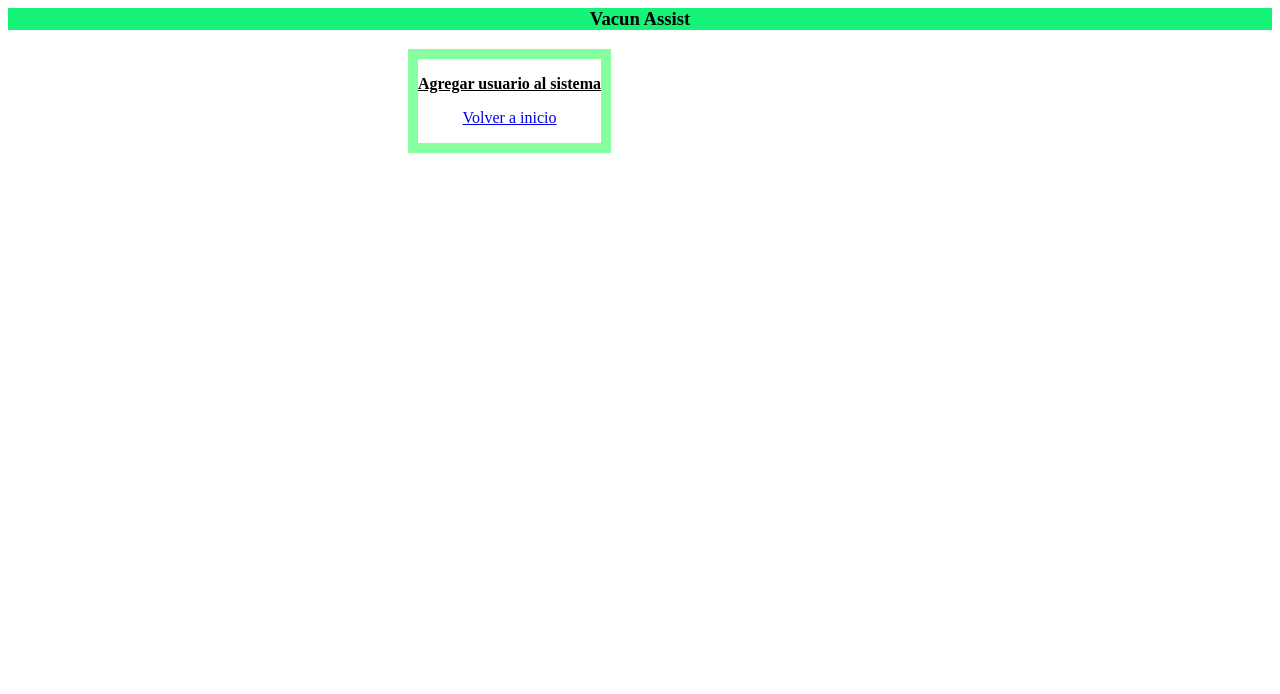
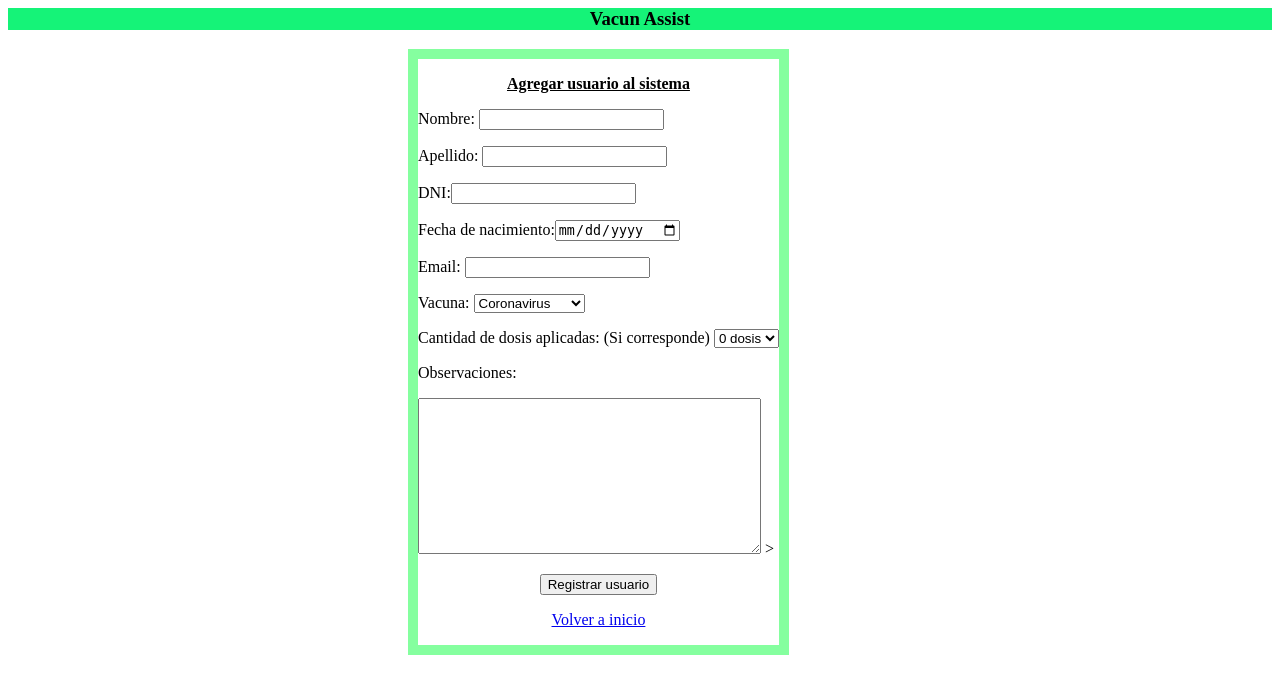
Before and after one commit to manuelMarconi/proyecto_api, a Django app: page /agregar_persona in a window 1280 px wide. Shown: the top 694 px of the page. Run offline with Django 4.2, Linux system fonts and the light colour scheme.

Commit message:
Vacunas y agregar persona - Sofia

```diff
--- a/Vacun_Assist_CMS-main/Vacun_Assist_CMS-main/Vacun_Assist/api_gestion_usuarios/forms.py
+++ b/Vacun_Assist_CMS-main/Vacun_Assist_CMS-main/Vacun_Assist/api_gestion_usuarios/forms.py
@@ -56,4 +56,15 @@ class FormularioGripe(forms.Form):
 
 class FormularioEstadoTurno(forms.Form):
     estado=forms.CharField(max_length=30)
-    observaciones=forms.Textarea()
+    observaciones=forms.Textarea
+
+
+class FormularioRegistroVacunacion(forms.Form):
+    nombre=forms.CharField(max_length=30)
+    apellido=forms.CharField(max_length=30)
+    dni=forms.CharField(max_length=8)
+    fecha_nacimiento=forms.DateField()
+    email=forms.EmailField()
+    vacuna=forms.CharField(max_length=40)
+    nro_dosis=forms.CharField(max_length=10)
+    observaciones=forms.Textarea
--- a/Vacun_Assist_CMS-main/Vacun_Assist_CMS-main/Vacun_Assist/api_gestion_usuarios/templates/gestion_vacunador/agregar_persona.html
+++ b/Vacun_Assist_CMS-main/Vacun_Assist_CMS-main/Vacun_Assist/api_gestion_usuarios/templates/gestion_vacunador/agregar_persona.html
@@ -3,16 +3,72 @@
 {% block content %}
 <html>
     <body>
-        <span style="float: left; border: solid 10px hsl(133, 100%, 76%); margin-left: 400px;text-align: right">
+        <span style="float: left; border: solid 10px hsl(133, 100%, 76%); margin-left: 400px;text-align: left">
             <p style="text-align:center">
                 <u><b> Agregar usuario al sistema </b></u>
             </p>
 
-            <p style="text-align:center">
-                <a href="{% url 'inicio_vac' %}">
-                    Volver a inicio
-                </a>
-            </p>
+            <form action="/agregar_persona" method="POST"> {% csrf_token %}
+                {% if messages %}
+                <ul class="messages">
+                    {% for message in messages %}
+                    <li {% if message.tags %} class="{{ message.tags }}"{% endif %}>
+                        <span style="background-color: rgb(251, 133, 3)">
+                            {{ message }}
+                            </span>
+                    </span>
+                </li>
+                {% endfor %}
+                </ul>
+                {% endif %}
+                <p>
+                    Nombre: <input type="text" name="nombre">
+                </p>
+
+                <p>
+                    Apellido: <input type="text" name="apellido">
+                </p>
+
+                <p>
+                    DNI:<input type="text" name="dni">
+                </p>
+
+                <p>
+                    Fecha de nacimiento:<input type="date" name="fecha_nacimiento">
+                </p>
+
+                <p>
+                    Email: <input type="text" name="email">
+                </p>
+
+                <p> Vacuna:
+                    <select name="vacuna">
+                        <option value="Coronavirus">Coronavirus</option>
+                        <option value="Fiebre Amarilla">Fiebre amarilla</option>
+                        <option value="Gripe">Gripe</option>
+                      </select>
+                    </p>
+
+                <p> Cantidad de dosis aplicadas: (Si corresponde)
+                    <select name="nro_dosis">
+                        <option value="0">0 dosis</option>
+                        <option value="1">1 dosis</option>
+                        <option value="2">2 dosis</option>
+                      </select>
+                    </p>
+
+                <p>  Observaciones: <p> <textarea name="observaciones" rows="10" cols="40"></textarea> </textarea>>  </p> </p>
+
+                <p style="text-align:center">
+                    <input type="submit" value="Registrar usuario">
+                </p>
+
+                <p style="text-align:center">
+                    <a href="{% url 'inicio_vac' %}">
+                        Volver a inicio
+                    </a>
+                </p>
+            </form>
 
         </span>
     </body>
--- a/Vacun_Assist_CMS-main/Vacun_Assist_CMS-main/Vacun_Assist/api_gestion_usuarios/views.py
+++ b/Vacun_Assist_CMS-main/Vacun_Assist_CMS-main/Vacun_Assist/api_gestion_usuarios/views.py
@@ -2,13 +2,14 @@
 from cgitb import html
 from email import message
 import email
+from mmap import PAGESIZE
 import re
 from django.http import HttpRequest, HttpResponse
 from django.shortcuts import render, redirect
 #from django.views.generic import View
 from django.contrib.auth import login, logout, authenticate
 #from django.contrib import messages
-from api_gestion_usuarios.forms import FormularioAutenticacion, FormularioModificar, FormularioRegistro, FormularioCovid, FormularioFiebreA, FormularioGripe, FormularioAutenticacionVacunador, FormularioEstadoTurno
+from api_gestion_usuarios.forms import FormularioAutenticacion, FormularioModificar, FormularioRegistro, FormularioCovid, FormularioFiebreA, FormularioGripe, FormularioAutenticacionVacunador, FormularioEstadoTurno, FormularioRegistroVacunacion
 from api_gestion_usuarios.models import Codigos, Usuario, Turno, Vacunador, HistorialCovid, HistorialFiebreA, HistorialGripe
 import random
 from django.core.mail import send_mail
@@ -250,30 +251,23 @@ def cargar_info_covid(request):
                     if paciente_riesgo == 'si':
                         #Menor de 60, con riesgo
                         #Asigno el turno
-
                         dia_actual=datetime.now()
                         fecha_turno = datetime.date(dia_actual+timedelta(days=random.randint(1,7)))
-
                         hora=random.randint(8,16)
-                        #minutos=random.randint(00,50)
                         hora_turno=time(hour=hora,minute=30)
                         turno=Turno(fecha=fecha_turno, hora=hora_turno, vacuna='Coronavirus', usuario_a_vacunar=dni, vacunatorio=direc, estado="Asignado")
                         turno.save()
-
                         messages.add_message(request, messages.INFO, 'Su turno ha sido reservado.')
                         return redirect('inicio')
 
                     else:
                         #Menor de 60, sin riesgo
                         #El turno lo asigna manualmente el administrador
-
                         #Se agrega a la lista para el administrador, Listado de personas que solicitaron la vacuna del coronavirus (El listado no es para esta demo)
                         turno=Turno(vacuna='Coronavirus', usuario_a_vacunar=dni, vacunatorio=direc, estado="Pendiente")
                         turno.save()
                         messages.add_message(request, messages.INFO, 'Su pedido de vacuna ha sido procesado, se te enviara un mail proximamente con los datos de tu turno')
                         return redirect('inicio')
-
-
                 else:
                     #Mayor de 60
                     #Se asigna un turno
@@ -286,7 +280,6 @@ def cargar_info_covid(request):
                     fecha_turno = datetime.date(dia_actual+timedelta(days=random.randint(1,7)))
 
                     hora=random.randint(8,16)
-                    #minutos=random.randint(00,50)
                     hora_turno=time(hour=hora,minute=30)
                     turno=Turno(fecha=fecha_turno, hora=hora_turno, vacuna='Coronavirus', usuario_a_vacunar=dni, vacunatorio=direc, estado="Asignado")
                     turno.save()
@@ -390,86 +383,92 @@ def cargar_info_gripe(request):
 
     if request.method=="POST":
         miFormulario=FormularioGripe(request.POST)
-        if miFormulario.is_valid():
-            infForm=miFormulario.cleaned_data
+        #Chequeo que no tenga un historial cargado
+        his=tiene_historial_gripe(request)
+        if his == True:
+            messages.add_message(request, messages.ERROR, 'Usted ya cargo su informacion para la vacuna de la gripe')
+            return redirect('inicio')
 
-            #Chequeo que no tenga un historial cargado
-            his=tiene_historial_gripe(request)
-            if his == True:
-                messages.add_message(request, messages.ERROR, 'Usted ya cargo su informacion para la vacuna de la gripe')
+        #Chequeo que no tenga un turno previo
+        tur=tieneTurno(request, 'Gripe')
+        if tur == True:
+            messages.add_message(request, messages.ERROR, 'Usted ya tiene un turno pendiente para la vacuna de la gripe')
+            return redirect('inicio')
+
+        #Busco la edad del usuario
+        #Busco al email(unico) del usuario de la sesion
+        us=list(Usuario.objects.filter(email=request.user.email))
+
+        fecha_nac=us[int(0)].fecha_nacimiento
+        dni=us[int(0)].dni
+        direc=us[int(0)].direccion
+        usuario_edad=calcularEdad(fecha_nac)
+
+        if request.POST.get('si_o_no') == 'no':
+            if usuario_edad < 60:
+                #Menor de 60
+                #Asigno turno a 6 meses
+                dia_actual=datetime.now()
+                fecha_turno= dia_actual + timedelta(days=180)
+
+                hora=random.randint(9,16)
+                hora_turno= time(hour= hora, minute= 00)
+                turno=Turno(fecha=fecha_turno, hora= hora_turno, vacuna='Gripe', usuario_a_vacunar=dni, vacunatorio=direc, estado="Asignado")
+                turno.save()
+                messages.add_message(request, messages.INFO, 'Su turno ha sido reservado.')
                 return redirect('inicio')
 
+            else:
+                #Mayor de 60
+                #Asigno turno a 3 meses
+                dia_actual=datetime.now()
+                fecha_turno= dia_actual + timedelta(days=90)
 
-            #Chequeo que no tenga un turno previo
-            tur=tieneTurno(request, 'Gripe')
-            if tur == True:
-                messages.add_message(request, messages.ERROR, 'Usted ya tiene un turno pendiente para la vacuna de la gripe')
+                hora=random.randint(8,15)
+                hora_turno= time(hour=hora, minute=15)
+
+                turno=Turno(fecha=fecha_turno, hora=hora_turno, vacuna='Gripe', usuario_a_vacunar=dni, vacunatorio=direc, estado="Asignado")
+                turno.save()
+                messages.add_message(request, messages.INFO, 'Su turno ha sido reservado.')
                 return redirect('inicio')
+        else:
+            #Si puso que "si", pide que ingrese una fecha
+            if request.POST.get('fecha_aplicacion_gripe') is None:
+                messages.add_message(request, messages.INFO, 'Si se vacuno para la gripe, ingrese la fecha de la ultima aplicacion')
+                return render(request,"cargar_info/info_gripe.html")
 
-            #Busco la edad del usuario
+            #una_fecha = '20/04/2019'
+            #fecha_dt = datetime.strptime(una_fecha, '%d/%m/%Y')
+            #print(fecha_dt)
+            dia_apli= datetime.strptime(request.POST.get('fecha_aplicacion_gripe'), '%Y-%m-%d')
+            if dia_apli>(datetime.today()):
+                messages.add_message(request, messages.INFO, 'Ingrese una fecha valida')
+                return render(request,"cargar_info/info_gripe.html")
 
-
-            #Busco al dni del usuario de la sesion
-            us=list(Usuario.objects.filter(email=request.user.email))
-
-            fecha_nac=us[int(0)].fecha_nacimiento
-            dni=us[int(0)].dni
-            direc=us[int(0)].direccion
-            usuario_edad=calcularEdad(fecha_nac)
-
-            # falta validar cuando paso menos de 12 meses y pide de nuevo la vacuna
-            if infForm['si_o_no'] == 'no':
-                if usuario_edad < 60:
-                    #Menor de 60
-                    #Asigno turno a 6 meses
-
-                    dia_actual=datetime.datetime.now()
-                    fecha_turno = datetime.date(dia_actual.year, (dia_actual.month+6), (dia_actual.day + 1))
-
-                    hora=random.randint(9,16)
-                    #minutos=random.randint(00,50)
-                    hora_turno= datetime.time(hora,00)
-
-                    turno=Turno(fecha=fecha_turno, hora= hora_turno, vacuna='Gripe', usuario_a_vacunar=dni, vacunatorio=direc, estado="Asignado")
-                    turno.save()
-
-                    messages.add_message(request, messages.INFO, 'Su turno ha sido reservado.')
-                    return redirect('inicio')
-
-                    #Asignar el turno al usuario
-
-                else:
-                    #Mayor de 60
-                    #Asigno turno a 3 meses
-
-                    dia_actual=datetime.datetime.now()
-                    fecha_turno = datetime.date(dia_actual.year, (dia_actual.month+3), (dia_actual.day + 1))
-
-                    hora=random.randint(8,15)
-                    #minutos=random.randint(00,50)
-                    hora_turno= datetime.time(hora,15)
-
-                    turno=Turno(fecha=fecha_turno, hora=hora_turno, vacuna='Gripe', usuario_a_vacunar=dni, vacunatorio=direc, estado="Asignado")
-                    turno.save()
-
-                    #Asignar el turno al usuario
-
-                    messages.add_message(request, messages.INFO, 'Su turno ha sido reservado.')
-                    return redirect('inicio')
+            #Segun la edad que tengan, es la diferencia de dias que tiene que esperar para el turno
+            #Menor de 60, 6 meses = 180 días
+            #Mayor de 60, 3 meses = 90 días
+            if usuario_edad < 60:
+                dif_mes=180
             else:
-                #Si puso que "si", pide que ingrese una fecha
-                if infForm['fecha_aplicacion_gripe'] is not None:
-                    messages.add_message(request, messages.INFO, 'Cargue el formulario')
-                    return render(request,"cargar_info/info_gripe.html")
-
-                #Si subio una fecha, se guarda en el historial
-                #ACA es donde tendriamos que agregar una validación de la fecha que se ingresa, si pasaron 12 meses se puede vacunar
-                historial=HistorialGripe(usuario=dni, fecha_aplicacion_gripe= infForm['fecha_aplicacion_gripe'])
+                dif_mes=90
+            dia_actual=datetime.now()
+            fecha_p_turno= dia_actual + timedelta(days=dif_mes)
+            dif_dias=fecha_p_turno - dia_apli
+            if dif_dias.days > 365:
+                #Cumple con el tiempo correspondiente
+                hora=random.randint(9,16)
+                hora_turno= time(hour= hora, minute= 00)
+                turno=Turno(fecha=fecha_p_turno, hora= hora_turno, vacuna='Gripe', usuario_a_vacunar=dni, vacunatorio=direc, estado="Asignado")
+                turno.save()
+                messages.add_message(request, messages.INFO, 'Su turno ha sido reservado.')
+                return redirect('inicio')
+            else:
+                #No paso el tiempo correspondiente
+                historial=HistorialGripe(usuario=dni, fecha_aplicacion_gripe= request.POST.get('fecha_aplicacion_gripe'))
                 historial.save()
-
-        else:
-            messages.add_message(request, messages.INFO, 'Formulario Invalido')
-            return render(request,"cargar_info/info_gripe.html")
+                messages.add_message(request, messages.ERROR, 'Todavia no paso el tiempo correspondiente para su proxima aplicación de la vacuna')
+                return redirect('inicio')
     else:
         miFormulario=FormularioGripe()
     return render(request, "cargar_info/info_gripe.html", {"form": miFormulario})
@@ -530,19 +529,12 @@ def estatus_turno(request):
     #Lo que sabemos que si o si tienen en comun es el mail, (En este sistena, en User, username tambien es el mail)
 
     us=list(Usuario.objects.filter(email=request.user.email))
+    dni=us[int(0)].dni
+    usuario=us[int(0)]
 
-    if len(us) == 0: #Esta comprobacion no sirve para nada, creo
-        messages.add_message(request, messages.INFO, 'Usted no tiene turnos pendientes')
-        return redirect('inicio')
-    else:
-        dni=us[int(0)].dni
-        usuario=us[int(0)]
-
-
-        #Busco en la lista turnos, los turnos que corresponden al usuario
-        #Puede tener hasta tres turnos, o no tener ninguno
-        #Agregar comprobacion de estado, los que estan "Completo" o "Incompleto" no deberian aparecer aca. Se podria comprobar directamente en el html, creo
-        turnos=list(Turno.objects.filter(usuario_a_vacunar=dni))
+    #Busco en la lista turnos, los turnos que corresponden al usuario
+    #Puede tener hasta tres turnos, o no tener ninguno
+    turnos=list(Turno.objects.filter(usuario_a_vacunar=dni))
 
 
     return render(request, "gestion_usuarios/estatus_turno.html", {"turnos": turnos, "usuario": usuario})
@@ -635,10 +627,9 @@ def mi_perfil_vacunador(request):
 
 
 
-
 def observar_turnos_dia(request):
     #Dia actual
-    dia_actual=datetime.datetime.today()
+    dia_actual=datetime.now()
 
     #Busco ID del vacunador logueado y asi guardo el vacunatorio
     #vac=list(Vacunador.objects.filter(id=request.user.id))
@@ -665,9 +656,27 @@ def marcar_turno(request):
             estado= infForm['estado']
 
             if estado == "completo":
+
+                hoy=datetime.now()
                 #actualizo el estado del turno a completo
                 #Se agregan las "Observaciones" al turno, si es que hay
+
                 #Actualizo el historial del usuario
+                #No seria con infForm, seria con la informacion del Turno que se marca
+                #La cantidad de dosis depende de las dosis que tenia el usuario antes. Si es 0 o 1, se le suma 1. Si es 2 queda igual
+                if infForm['vacuna']  == "Coronavirus":
+                    #Vacuna del coronavirus
+                    historial_covid=HistorialCovid(usuario=infForm['dni'], cantidad_dosis=0, fecha_primeradosis=hoy.date)
+                    historial_covid.save()
+                else:
+                    if infForm['vacuna']  == "Gripe":
+                        #Vacuna de la gripe
+                        historial_gripe=HistorialGripe(usuario=infForm['dni'], fecha_aplicacion_gripe=hoy.date)
+                        historial_gripe.save()
+                    else:
+                        #Vacuna de la fiebre amarilla
+                        historial_fiebre=HistorialFiebreA(usuario=infForm['dni'], fecha_aplicacion_fiebre_a=hoy.date, si_o_no='Si')
+                        historial_fiebre.save()
                 #Si no tiene datos, creo un historial dependiendo la vacuna
                 #Si tiene datos (ej gripe, fecha de ultima aplicacion), los actualizo
 
@@ -688,4 +697,76 @@ def marcar_turno(request):
 
 
 def agregar_persona(request):
-    return render(request, "gestion_vacunador/agregar_persona.html")
+    if request.method=="POST":
+        miFormulario=FormularioRegistroVacunacion(request.POST)
+        if miFormulario.is_valid():
+            infForm=miFormulario.cleaned_data
+
+            #Validar si el mail no esta en la base de datos
+            us=list(Usuario.objects.filter(email=infForm['email']))
+
+            if len(us) > 0: #Si el mail ya esta registrado, error
+                messages.add_message(request, messages.INFO, 'ERROR el email ya se encuentra registrado!')
+                return render(request, "gestion_vacunador/agregar_persona.html")
+
+
+            if (len(infForm['dni'])==8): #verifico que el dni tenga 8 digitos, simulacion de renaper
+                #Generar contraseña random para el usuario
+                contra=str(random.randint(100000,999999))
+
+                #Busco el vacunatorio actual y lo inicializo con ese
+                vac=list(Vacunador.objects.filter(email=request.user.email))
+                vacunatorio=vac[int(0)].vacunatorio
+
+                codAleatorio=generarCodigoAleatorio()
+                Codigos.objects.create(codigo=codAleatorio)
+
+                Usuario.objects.create(nombre=infForm['nombre'], apellido=infForm['apellido'], dni=infForm['dni'], fecha_nacimiento=infForm['fecha_nacimiento'], direccion=vacunatorio, email=infForm['email'], contraseña=contra, codigo=codAleatorio)
+                #aca se crea un usuario de tipo User para que se guarde en la base de datos y luego poder autenticar de forma correcta
+                user=User.objects.create_user(infForm['email'],infForm['email'],contra)
+                user.save()
+
+                #Aca se saca el turno correspondiente a "vacuna"
+                est=str("Completo")
+                hoy=datetime.now()
+                obs=str(infForm['observaciones'])
+                #turno=Turno(fecha=hoy.date, hora=hoy.time, vacuna=infForm['vacuna'], usuario_a_vacunar=infForm['dni'], vacunatorio=vacunatorio, estado=est, observaciones=obs)
+                #turno.save()
+                Turno.objects.create(fecha=hoy.date, hora=hoy.time, vacuna=infForm['vacuna'], usuario_a_vacunar=infForm['dni'], vacunatorio=vacunatorio, estado=est, observaciones=obs)
+
+
+                #Aca se actualiza el historial del usuario, dependiendo de la vacuna
+
+                if infForm['vacuna']  == "Coronavirus":
+                    #Vacuna del coronavirus
+                    #Depende de las dosis ingresadas, se guarda la fecha de HOY como primera o segunda dosis
+                    if infForm['nro_dosis'] == 1:
+                        historial_covid=HistorialCovid(usuario=infForm['dni'], cantidad_dosis=infForm['nro_dosis'], fecha_primeradosis=hoy.date)
+                        historial_covid.save()
+                    else:
+                        historial_covid=HistorialCovid(usuario=infForm['dni'], cantidad_dosis=infForm['nro_dosis'], fecha_segundadosis=hoy.date)
+                        historial_covid.save()
+                else:
+                    if infForm['vacuna']  == "Gripe":
+                        #Vacuna de la gripe
+                        historial_gripe=HistorialGripe(usuario=infForm['dni'], fecha_aplicacion_gripe=hoy.date)
+                        historial_gripe.save()
+                    else:
+                        #Vacuna de la fiebre amarilla
+                        historial_fiebre=HistorialFiebreA(usuario=infForm['dni'], fecha_aplicacion_fiebre_a=hoy.date, si_o_no='Si')
+                        historial_fiebre.save()
+
+                #Envio de email
+                mensaje="Se registro tu informacion en VacunAssist! Tu codigo para iniciar sesion es: "+ str(codAleatorio) + "Y su contraseña es: " + str(contra) + "Le recomendamos cambiar su contraseña"
+                send_mail('Registro exitoso',mensaje,'vacunassist.cms@gmail.com', [infForm['email']])
+                messages.add_message(request, messages.INFO, 'Se registro el usuario y su turno')
+                return render (request, "gestion_vacunador/inicio_vac.html")
+            else:
+                messages.add_message(request, messages.INFO, 'ERROR dni invalido!')
+                return render(request, "gestion_vacunador/agregar_persona.html",{"form":miFormulario})
+        else:
+            messages.add_message(request, messages.INFO, 'ERROR formulario invalido!')
+            return render(request, "gestion_vacunador/agregar_persona.html",{"form":miFormulario})
+    else:
+        miFormulario=FormularioRegistroVacunacion()
+    return render(request, "gestion_vacunador/agregar_persona.html", {"form": miFormulario})
```
Also changed, not shown: Vacun_Assist_CMS-main/Vacun_Assist_CMS-main/Vacun_Assist/api_gestion_usuarios/templates/cargar_info/fiebre_a_turno.html (+12 -0 lines), Vacun_Assist_CMS-main/Vacun_Assist_CMS-main/Vacun_Assist/api_gestion_usuarios/templates/cargar_info/info_covid.html (+12 -0 lines), Vacun_Assist_CMS-main/Vacun_Assist_CMS-main/Vacun_Assist/api_gestion_usuarios/templates/cargar_info/info_gripe.html (+14 -1 lines), Vacun_Assist_CMS-main/Vacun_Assist_CMS-main/Vacun_Assist/api_gestion_usuarios/templates/gestion_usuarios/estatus_turno.html (+12 -0 lines), Vacun_Assist_CMS-main/Vacun_Assist_CMS-main/Vacun_Assist/api_gestion_usuarios/templates/gestion_usuarios/historial.html (+11 -2 lines), Vacun_Assist_CMS-main/Vacun_Assist_CMS-main/Vacun_Assist/db.sqlite3.
